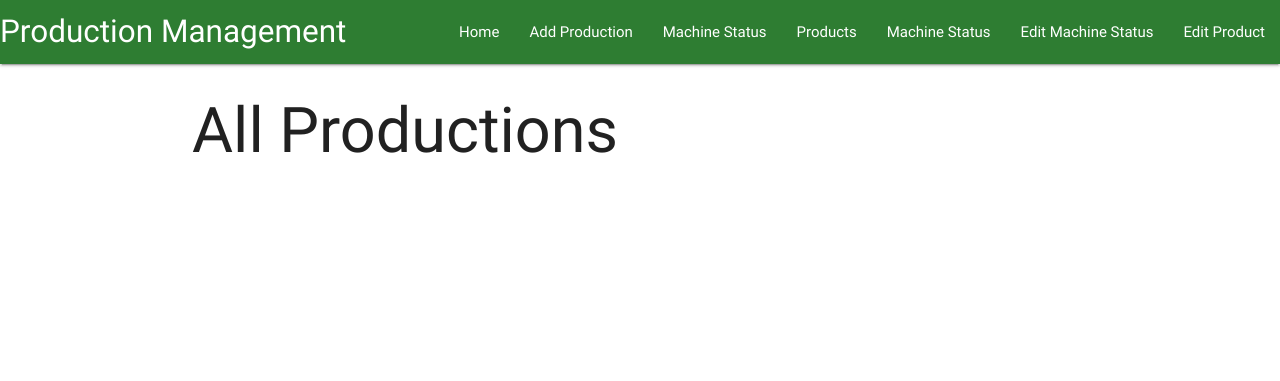
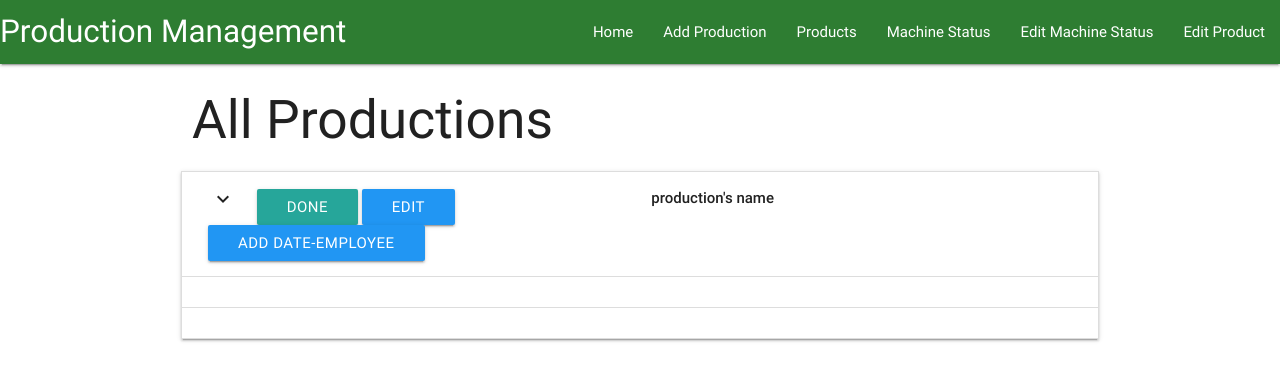
Before and after one commit to ninos77/Production-Management, a Flask app: page / in a window 1280 px wide. Shown: the top 381 px of the page. Run offline with Flask 2, Linux system fonts and the light colour scheme; some libraries are stand-ins or nearby versions.

Commit message:
added three buttons to the productions template and make a style file in the css folder

```diff
--- a/templates/base.html
+++ b/templates/base.html
@@ -5,6 +5,7 @@
     <meta name="viewport" content="width=device-width, initial-scale=1.0">
     <link href="https://fonts.googleapis.com/icon?family=Material+Icons" rel="stylesheet">
     <link rel="stylesheet"  href="https://cdnjs.cloudflare.com/ajax/libs/materialize/0.100.2/css/materialize.min.css">
+    <link rel="stylesheet" href="{{ url_for('static', filename='css/style.css')}}">
     <title>Production Management</title>
 </head>
 <body>
@@ -15,7 +16,6 @@
       <ul id="nav-mobile" class="right hide-on-med-and-down">
         <li ><a href="#">Home</a></li>
         <li ><a href="#">Add Production</a></li>
-        <li ><a href="#">Machine Status</a></li>
         <li ><a href="#">Products</a></li>
         <li ><a href="#">Machine Status</a></li>
         <li ><a href="#">Edit Machine Status</a></li>
--- a/templates/productions.html
+++ b/templates/productions.html
@@ -1,5 +1,35 @@
 {% extends 'base.html'%} {% block content %}
 
-<h1>All Productions</h1>
+
+<h2>All Productions</h2>
+<div class="row">
+	<ul class="collapsible" data-collapsible="accordion">
+
+		<li>
+			<div class="collapsible-header">
+				<div class="col s6 m6">
+					<i class="material-icons">expand_more</i>
+					<a href="#" class="waves-effect waves-light btn btn_small">Done</a>
+					<a href="#" class="waves-effect waves-light btn btn_small blue">Edit</a>
+					<a href="#" class="waves-effect waves-light btn btn_small blue">Add date-employee</a>
+				</div>
+				<div class="task_header col s6">
+					<strong>production's name</strong>
+				</div>
+			</div>
+
+			<div class="collapsible-body"><span>Lorem ipsum dolor sit amet.</span></div>
+		</li>
+
+		<li>
+			<div class="collapsible-header"></div>
+			<div class="collapsible-body"><span>Lorem ipsum dolor sit amet.</span></div>
+		</li>
+		<li>
+			<div class="collapsible-header"></div>
+			<div class="collapsible-body"><span>Lorem ipsum dolor sit amet.</span></div>
+		</li>
+	</ul>
+</div>
 
 {% endblock %}
```
Also changed, not shown: static/css/style.css (added).
